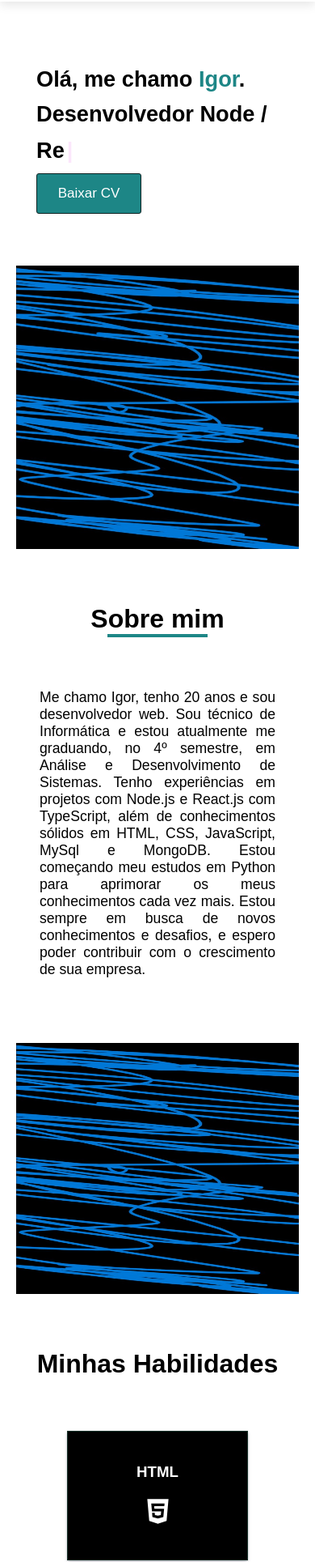
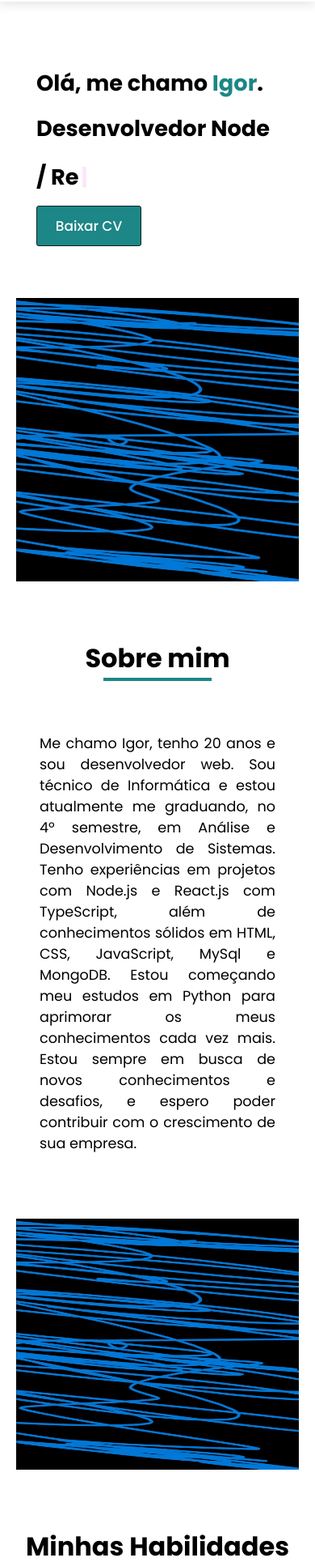
Before and after one commit to igormtt/portfolio-v2, a React (Vite) app: page / in a window 390 px wide. Shown: the part 68-1997 px from the top of the page at 81% size. Built offline with nearby package versions, Linux system fonts and the light colour scheme.

Commit message:
Atualização de responsividade

```diff
--- a/src/App.module.css
+++ b/src/App.module.css
@@ -1,3 +1,4 @@
+
 .container {
   display: flex;
   width: 100%;
@@ -388,7 +389,6 @@
     height: 310px;
   }
 
-
   .paragrafo_desc {
     width: 80%;
     padding-inline:10px ;
@@ -396,7 +396,15 @@
 
   .skills_container {
     width: 100%;
-    padding-inline: 0rem;
+    gap: 1.5rem;
+  }
+
+  .curriculo {
+    margin-top: 70px;
   }
 
 }
+
+@media (max-width: 476px) {
+
+}
--- a/src/components/Habilidade.module.css
+++ b/src/components/Habilidade.module.css
@@ -24,3 +24,10 @@
     width: 14rem;
   }
 }
+
+@media (max-width: 768px) {
+  .habilidade {
+    height: 8rem;
+    width: 12rem;
+  }
+}
--- a/src/components/Projeto.tsx
+++ b/src/components/Projeto.tsx
@@ -20,7 +20,7 @@
           <img src={image} />
         </div>
 
-        <div className={styles.info}>
+        {/* <div className={styles.info}>
           <h2>{name}</h2>
           <p>{description}</p>
           <span>Tecnologias: {techs}</span>
@@ -34,7 +34,7 @@
           <div className={styles.link_deploy}>
             Ver código: <FaGithub  />
           </div>
-        </div>
+        </div> */}
 
       </div>
 
--- a/src/index.css
+++ b/src/index.css
@@ -1,10 +1,12 @@
+@import url('https://fonts.googleapis.com/css2?family=Poppins:ital,wght@0,100;0,200;0,300;0,400;0,500;0,600;0,700;0,800;0,900;1,100;1,200;1,300;1,400;1,500;1,600;1,700;1,800;1,900&display=swap');
 
-*{ margin:0; padding: 0; box-sizing: border-box;  font-family: "Quicksand", sans-serif; scroll-behavior: smooth;}
+*{ margin:0; padding: 0; box-sizing: border-box;   font-family: "Poppins", serif; scroll-behavior: smooth;}
 
 ::selection {
   background-color: rgba(0, 0, 0, 0.29);
   color: #272727;
 }
+
 /*
 h1, h2 {
   color: #272727;
```
